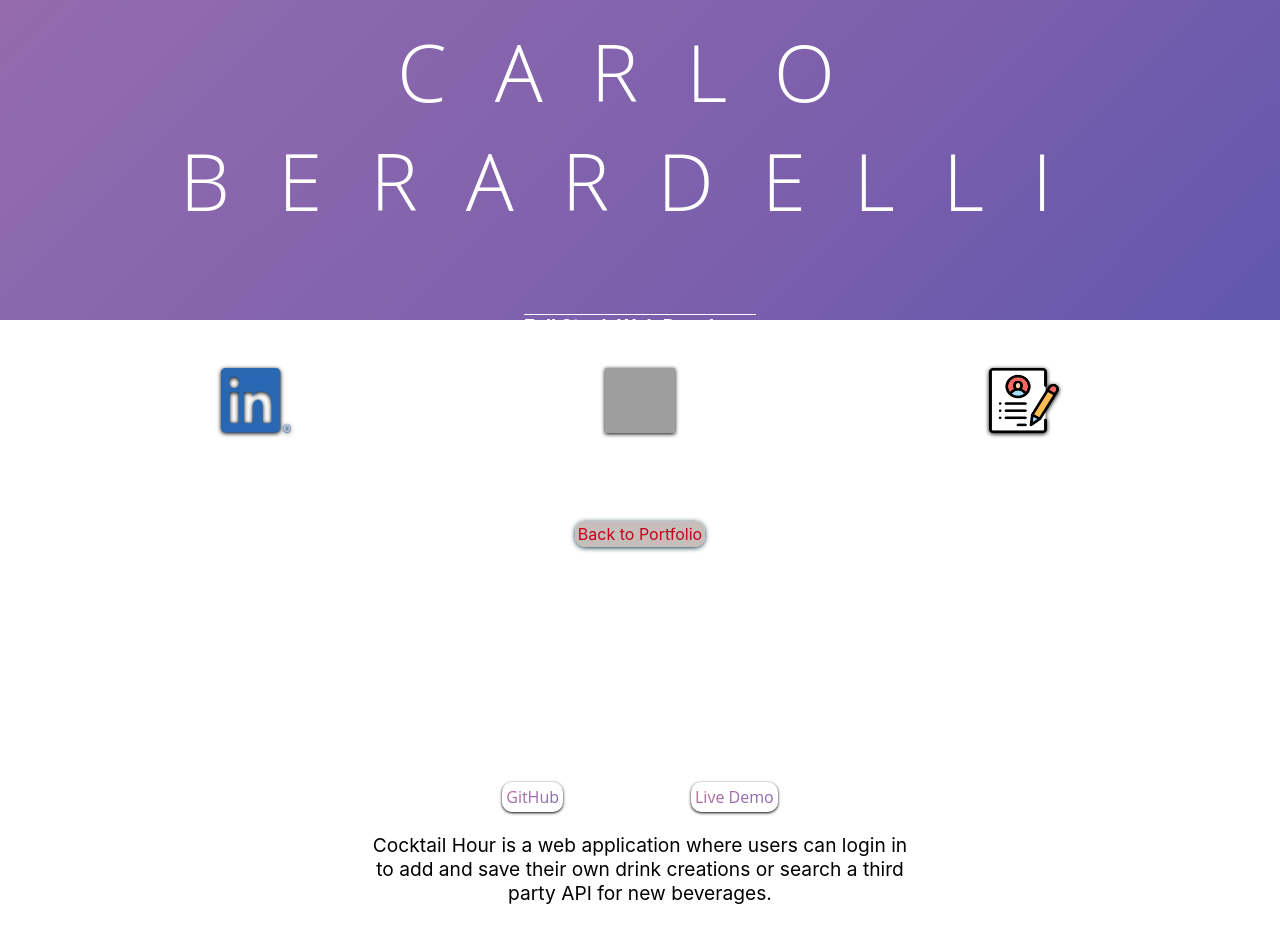
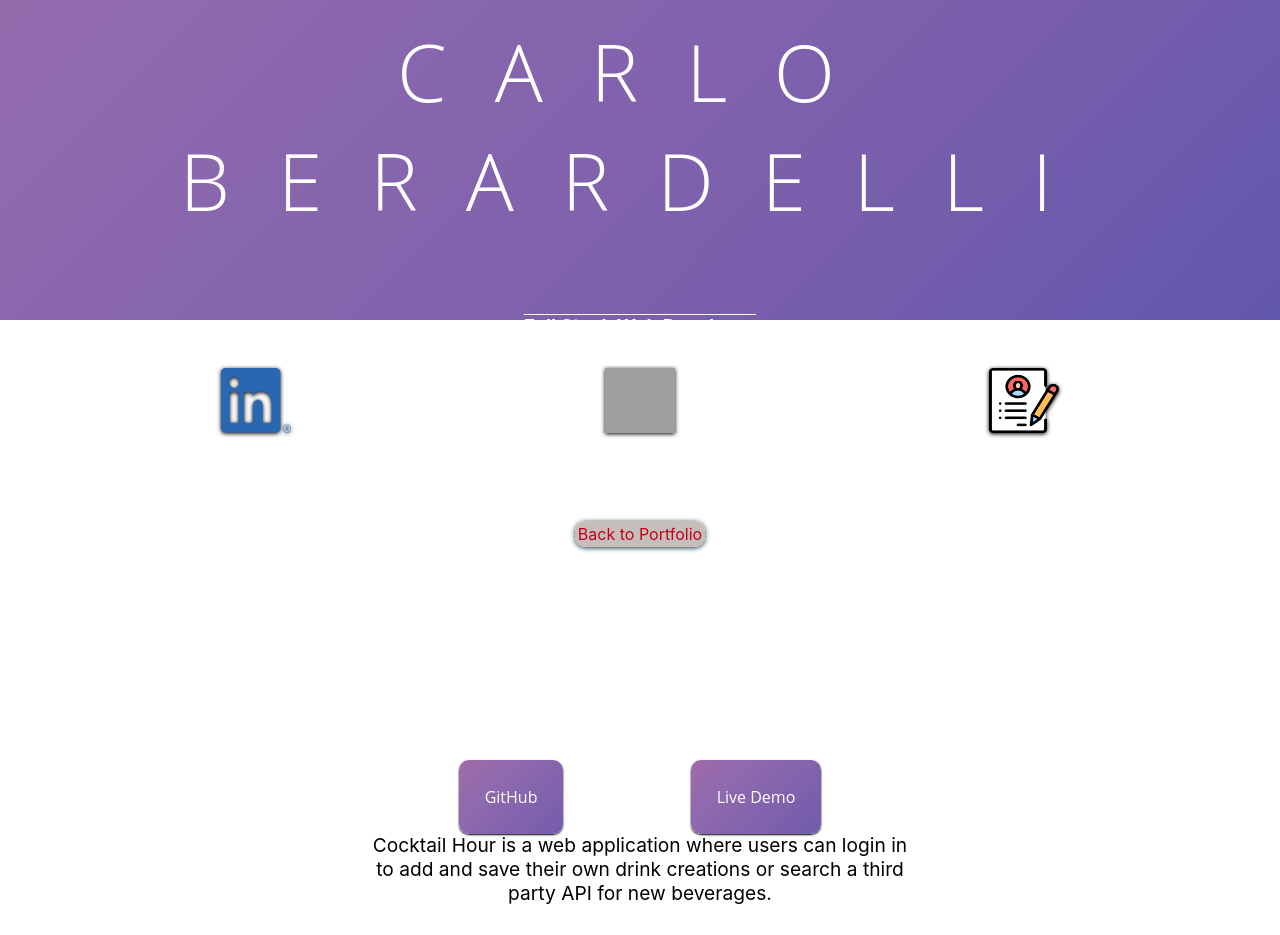
Before and after one commit to CarloRossi11/portfolio, a Next.js app: page /mark/cocktail_hour in a window 1280 px wide. Shown: the top 935 px of the page. Built offline with nearby package versions, Linux system fonts and the light colour scheme; grey boxes are pictures that could not be loaded.

Commit message:
incresed slide in speed and reveresed button colors

```diff
--- a/components/MDList.js
+++ b/components/MDList.js
@@ -7,7 +7,7 @@ export default function MDList({ posts }) {
   if (posts === "undefined") return null;
 
   useEffect(() => {
-    Aos.init({duration: 2000})
+    Aos.init({duration: 1000})
   }, [])
 
   return (
--- a/pages/index.js
+++ b/pages/index.js
@@ -29,13 +29,13 @@ const Index = ({allMD}) => {
     <Layout>
       <div className="aboutsec">
         <div className="about">
-          <h4>- About -</h4>
+          <h4 className="subtitle">- About -</h4>
           <p>I'm a software engineer with a background in procurement and project management. I have experience working directly with customers to help meet and exceed their goals. I'm always looking for new ways to increase my skill set and bring an increased value to those I work with.</p>
         </div>
         <img id="los" src="/Lean_Cropped.png"></img>
       </div>
       <div className="skillssec">
-        <h4>- Skills -</h4>
+        <h4 className="subtitle">- Skills -</h4>
         <p className="skills">HTML5 | CSS | JavaScript | jQuery | Bootstrap | Git | Git Hub | Express | NodeJs | MongoDB | NoSQL | React | Ruby | Ruby on Rails | SQL | Next.js | PostgreSQL | Svelte </p>
       </div>
       <h4>- Projects -</h4>
--- a/styles/globals.css
+++ b/styles/globals.css
@@ -125,6 +125,10 @@ img {
   padding: 5% 5% 6% 5%;
 }
 
+.subtitle{
+  padding: 1%;
+}
+
 .skills{
   margin: auto;
   padding: 20px;
@@ -243,22 +247,25 @@ a {
 
 .checkit {
   background: linear-gradient(-45deg, #3f51b1 0%, #5a55ae 13%, #7b5fac 25%, #8f6aae 38%, #a86aa4 50%, #cc6b8e 62%, #f18271 75%, #f3a469 87%, #f7c978 100%);
+  background-size:  400% 400%;
+  animation: gradient 10s ease infinite alternate;
+  color: white;
+  font-family: Open Sans, sans-serif;
+  background-color: whitesmoke;
+  border-radius: 10px;
+  padding: 2%;
+  text-decoration: none;
+  margin: 5%;
+  box-shadow: 0px 1px 2px black;
+  transition: all .35s linear;
+}
+.checkit:hover{
+  background: linear-gradient(-45deg, #3f51b1 0%, #5a55ae 13%, #7b5fac 25%, #8f6aae 38%, #a86aa4 50%, #cc6b8e 62%, #f18271 75%, #f3a469 87%, #f7c978 100%);
   -webkit-background-clip: text;
   color: transparent;
   background-size: 400%;
   animation: gradient 10s linear infinite alternate;
-  font-family: Open Sans, sans-serif;
-  background-color: whitesmoke;
-  border-radius: 10px;
-  padding: 4px;
-  text-decoration: none;
-  margin: 5%;
-  box-shadow: 0px 1px 3px black;
-}
-.checkit:hover{
-  background-color: #ddd;
-  color: black;
-  box-shadow: 0px 0px 2px
+  box-shadow: 0px 1px 1px;
 }
 
 .mdbod{
```
